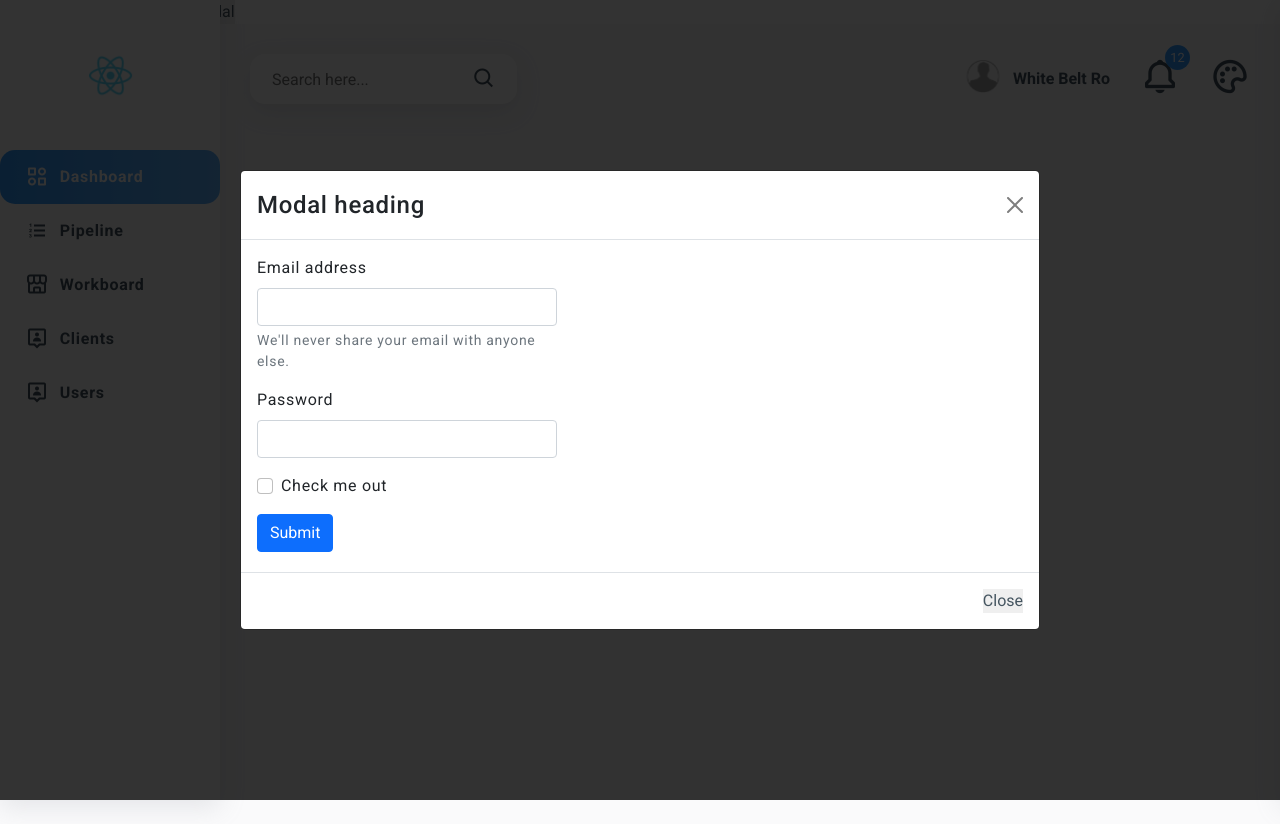
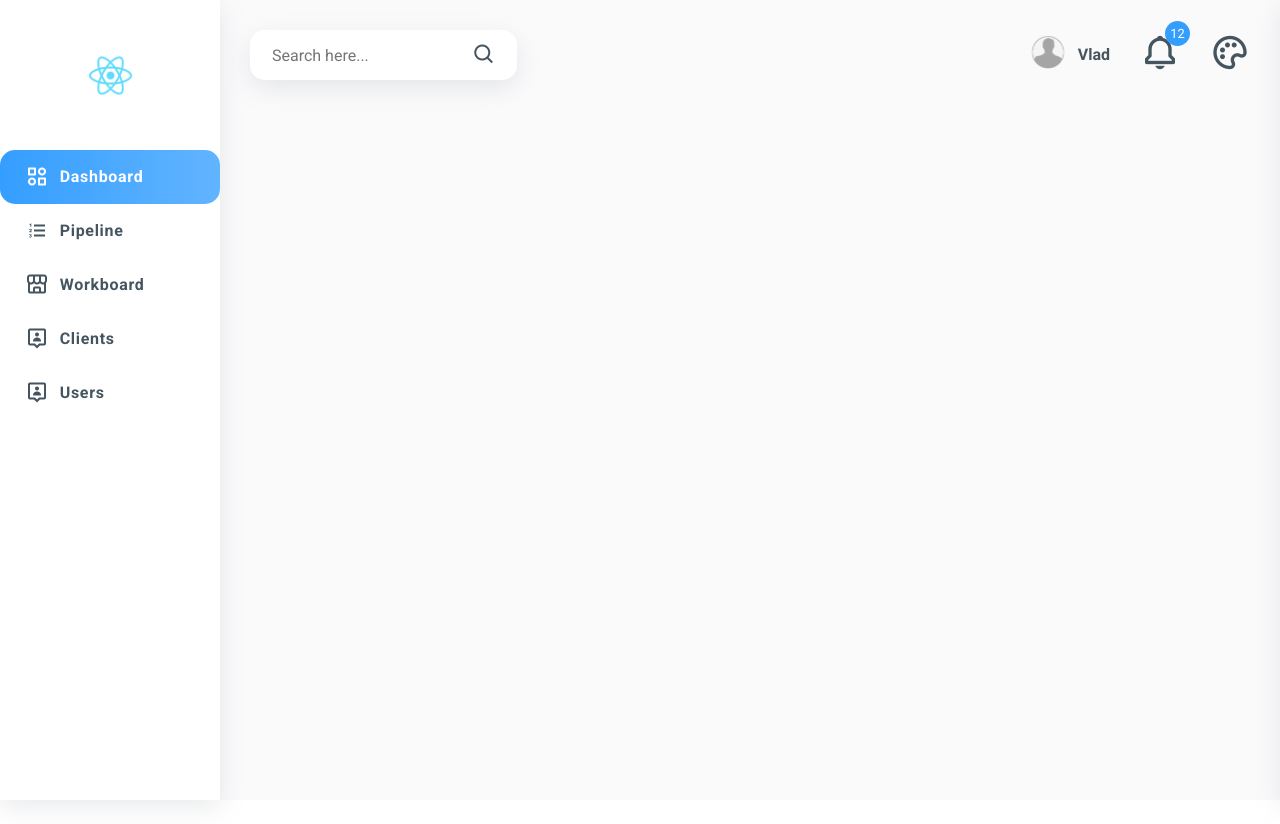
Before and after one commit to vladghinea/Sellgo, a React (Create React App) app in the folder sellassistent/: page / in a window 1280 px wide. After the commit the page ends 800 px from the top, so only its background shows below. Built offline with nearby package versions, Linux system fonts and the light colour scheme.

Commit message:
Change Name on NavBar

```diff
--- a/sellassistent/src/App.js
+++ b/sellassistent/src/App.js
@@ -1,48 +1,46 @@
-import React, {Fragment, useState} from 'react'
-import Layout from './components/layout/Layout'
-import LoginForm from './components/Account/LoginForm'
+import React, { Fragment, useState } from "react";
+import Layout from "./components/layout/Layout";
+import LoginForm from "./components/Account/LoginForm";
 
-import Modal from 'react-modal'
-import "./App.css"
-import "./modal.css"
-
-
+import Modal from "react-modal";
+import "./App.css";
+import "./modal.css";
 
 const App = () => {
-
-
-    const [user, setUser] = useState({name:"", email:""});
-    const [error, setError] = useState("")
-
+    const [user, setUser] = useState({ name: "Vlad", email: "Vlad@gmail.com" });
+    const [error, setError] = useState("");
 
     const Logout = () => {
-        console.log("Logout")
-    }
+        console.log("Logout");
+    };
 
     const Login = (details) => {
-        console.log(details)
-    }
+        console.log(details);
+    };
 
-    const [ modalShow, setModalShow] = useState(true)
+    const [modalShow, setModalShow] = useState(true);
 
     return (
         <Fragment>
+            {user.email === "" ? (
+                <div>
+                    <button
+                        variant="primary"
+                        className="d-none"
+                        onClick={() => setModalShow(true)}
+                    ></button>
 
-                {(user.email === "") ? (
-                    <div>
+                    <LoginForm
+                        show={modalShow}
+                        onHide={() => setModalShow(false)}
+                    />
+                </div>
+            ) : (
+                ""
+            )}
+            <Layout userName={user} />
+        </Fragment>
+    );
+};
 
-                        <button variant="primary" onClick={() => setModalShow(true)}>
-                                    Launch vertically centered modal
-                        </button>
-
-                        <LoginForm
-                        show={modalShow}
-                        onHide={() => setModalShow(false)} />
-                    </div>
-                ):""}
-            <Layout />
-        </Fragment>
-    )
-}
-
-export default App
+export default App;
--- a/sellassistent/src/components/layout/Layout.jsx
+++ b/sellassistent/src/components/layout/Layout.jsx
@@ -14,7 +14,7 @@ import { useSelector, useDispatch } from 'react-redux'
 
 import ThemeAction from '../../redux/Theme/ThemeActions'
 
-const Layout = () => {
+const Layout = ({userName}) => {
 
     const themeReducer = useSelector(state => state.themeRedux)
     const dispatch = useDispatch()
@@ -33,7 +33,7 @@ const Layout = () => {
                 <div className={`layout ${themeReducer.mode}  ${themeReducer.color}`}>
                     <Sidebar {...props}/>
                     <div className='layout__content'>
-                        <Topnav />
+                        <Topnav userName={userName} />
                         <div className="layout__content-main">
                             <Routes />
                         </div>
--- a/sellassistent/src/components/topnav/Topnav.jsx
+++ b/sellassistent/src/components/topnav/Topnav.jsx
@@ -9,10 +9,7 @@ import user_menu from '../../assets/JsonData/user_menus.json'
 import Dropdown from '../dropdown/Dropdown'
 import ThemeMenu from '../thememenu/ThemeMenu'
 
-const curr_user = {
-    display_name: 'White Belt Ro',
-    image: user_image
-}
+
 
 const renderNotificationItem = (item, index) => (
     <div className="notification-item" key={index}>
@@ -41,7 +38,11 @@ const renderUserMenu = (item, index) => (
     </Link>
 )
 
-const Topnav = () => {
+const Topnav = (props) => {
+    const curr_user = {
+        display_name: props.userName.name ,
+        image: user_image
+    }
     return (
         <div className='topnav'>
             <div className="topnav__search">
```
